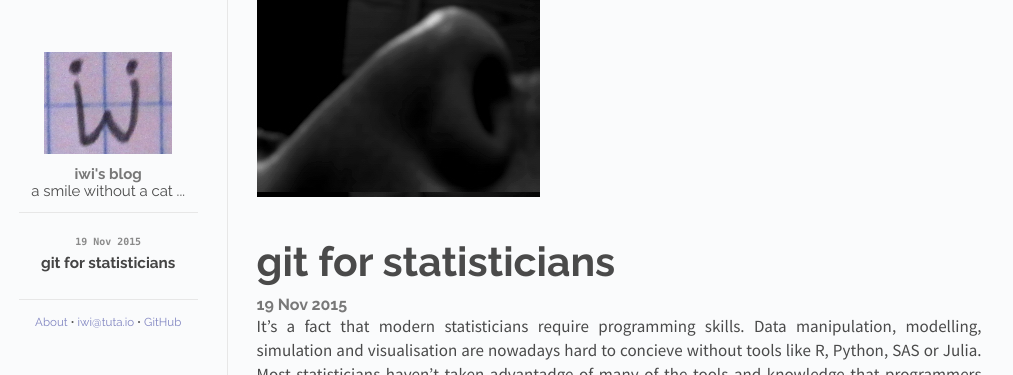
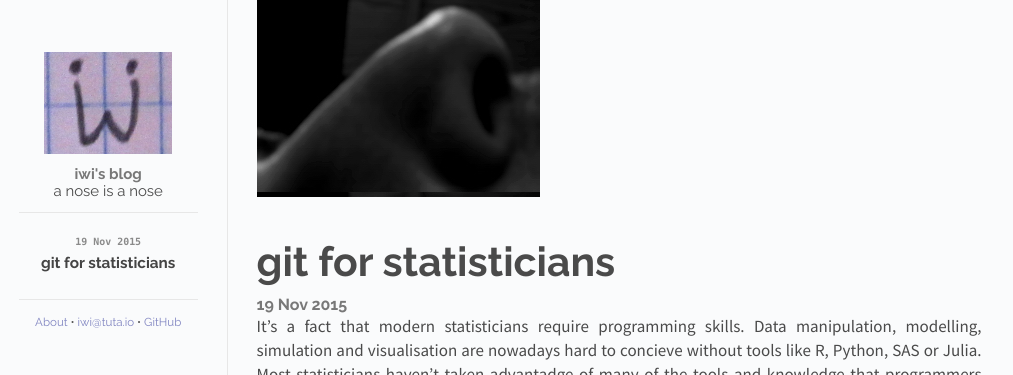
Before and after one commit to iwi/iwi.github.io, a Jekyll site: the page built from index.html, in a window 1280 px wide. Shown: the top 375 px of the page, without its empty margins (131-1144 px from the left). Built offline with Jekyll 4.4.1, drawn with Linux system fonts in a browser that asks for light colours; Markdown is read by kramdown in place of the engine named in the settings.

Commit message:
Change subtitle

```diff
--- a/_layouts/default.html
+++ b/_layouts/default.html
@@ -25,7 +25,7 @@
         <div class="header">
           <h1 class="title"><a href="/"><img id="logo" src="/images/logo.png"></a></h1>
           <span class="tagline">iwi's blog</span>
-          <p> a smile without a cat ... </p>
+          <p> a nose is a nose </p>
         </div>
         <div class="posts">
           <ul class="posts-list">
```
